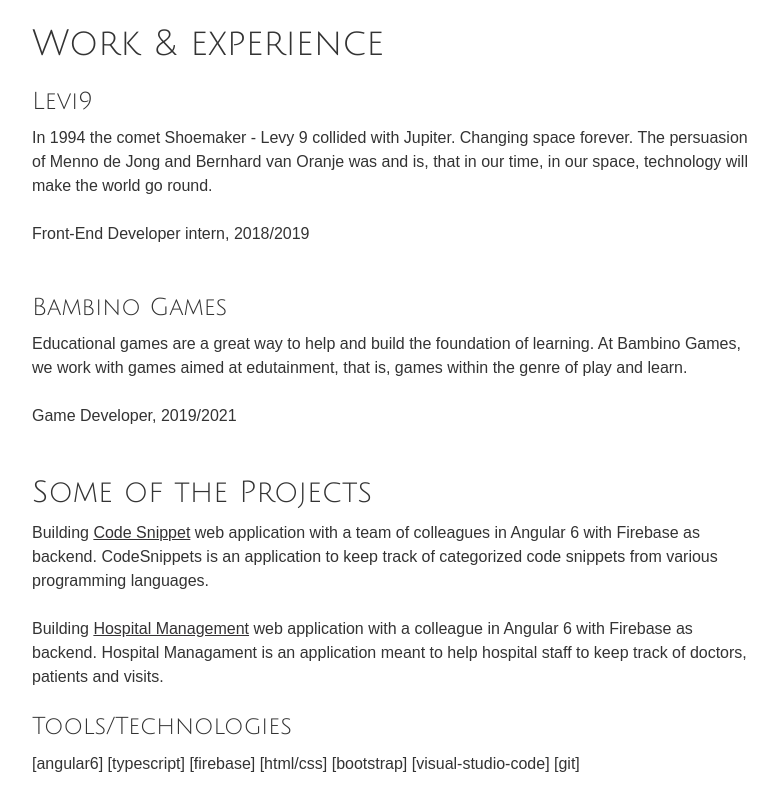
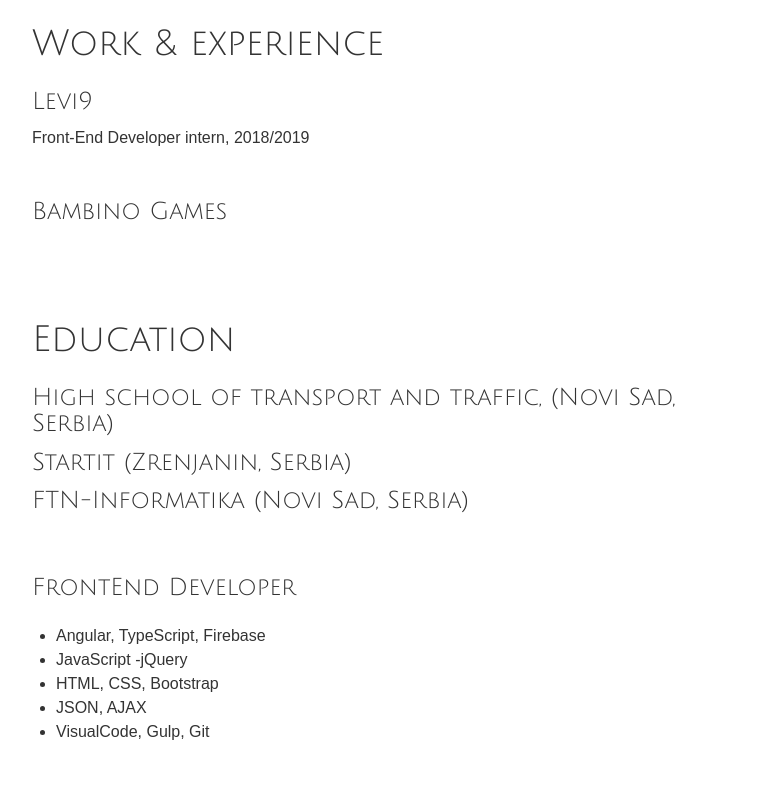
Before and after one commit to UrukaloC/my-visit_card, a plain HTML site: page index.html in a window 1280 px wide. Shown: the part 820-1609 px from the top of the page, without its empty margins (246-1024 px from the left). Drawn offline with Linux system fonts and the light colour scheme; a web font is replaced by a local one.

Commit message:
Update index.html

```diff
--- a/index.html
+++ b/index.html
@@ -42,13 +42,13 @@
             <h1 class="mb">Work &amp; experience</h1>
             <section class="mb+">
                 <h3 class="mb-"><a href="http://www.levi9.com">Levi9</a></h2>
-                    <p class="mb">In 1994 the comet Shoemaker - Levy 9 collided with Jupiter. Changing space forever. The persuasion of Menno de Jong and Bernhard van Oranje was and is, that in our time, in our space, technology will make the world go round.</p>
+                   <!-- <p class="mb">In 1994 the comet Shoemaker - Levy 9 collided with Jupiter. Changing space forever. The persuasion of Menno de Jong and Bernhard van Oranje was and is, that in our time, in our space, technology will make the world go round.</p>-->
                     <p>Front-End Developer intern, 2018/2019</p><br><br>
                 <h3 class="mb-"><a href="http://www.http://www.bambinogames.com/">Bambino Games</a></h2>
-                    <p class="mb">Educational games are a great way to help and build the foundation of learning. At Bambino Games, we work with games aimed at edutainment, that is, games within the genre of play and learn.</p>
-                    <p>Game Developer, 2019/2021</p><br><br>
+                   <!-- <p class="mb">Educational games are a great way to help and build the foundation of learning. At Bambino Games, we work with games aimed at edutainment, that is, games within the genre of play and learn.</p>
+                    <p>Game Developer, 2019/2021</p><br><br>-->
 
-                    <h2 class="mb-">Some of the Projects</h3>
+                    <!--<h2 class="mb-">Some of the Projects</h3>
                 <p class="mb">Building <a href="https://urukaloc.github.io/code_snippets/" style="text-decoration: underline;">Code Snippet</a> web application with a team of colleagues in Angular 6 with Firebase as backend. CodeSnippets is an application to keep track
                     of categorized code snippets from various programming languages.
 
@@ -58,7 +58,7 @@
                 </p>
 
                 <h3 class="mb-">Tools/Technologies</h3>
-                <p class="mb">[angular6] [typescript] [firebase] [html/css] [bootstrap] [visual-studio-code] [git]</p>
+                <p class="mb">[angular6] [typescript] [firebase] [html/css] [bootstrap] [visual-studio-code] [git]</p>-->
             </section><br><br>
             <section class="mb+">
                 <h1 class="mb">Education</h1>
```
